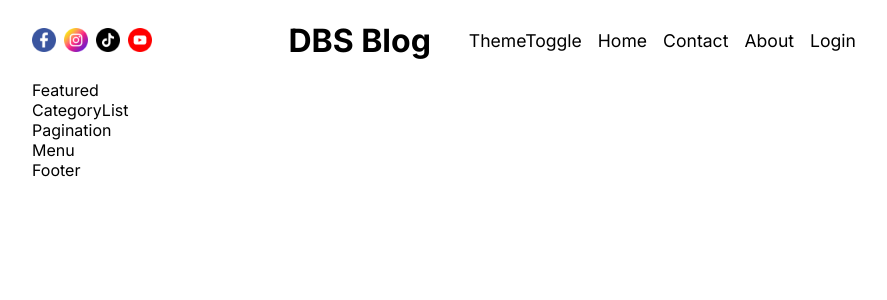
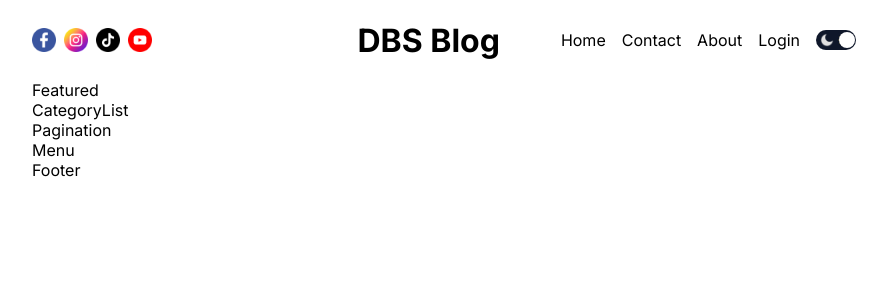
Before and after one commit to dinbandhu12/fullstack-blog-app, a Next.js app: page / in a window 1280 px wide. Shown: the top 300 px of the page, without its empty margins (196-1083 px from the left). Built offline with nearby package versions, Linux system fonts and the light colour scheme.

Commit message:
added navigation code and make it responsive

```diff
--- a/src/app/globals.css
+++ b/src/app/globals.css
@@ -19,6 +19,20 @@
 a {
     color: inherit;
     text-decoration: none;
+}
+
+.dark {
+    --bg: #1e1e1e;
+    --textColor: #ddd;
+    --softBg: #1f273a;
+    --softTextColor: #a6a6a6;
+}
+
+.light {
+    --bg:white;
+    --textColor:black;
+    --softBg: #f0f0f0;
+    --softTextColor: #626262;
 }
 
 .container {
--- a/src/app/layout.js
+++ b/src/app/layout.js
@@ -2,6 +2,8 @@
 import "./globals.css";
 import { Inter } from "next/font/google";
 import Footer from "@/components/footer/Footer";
+import { ThemeContextProvider } from "@/context/ThemeContext";
+import ThemeProvider from "@/providers/ThemeProvider";
 
 const inter = Inter({ subsets: ["latin"] });
 
@@ -14,6 +16,8 @@
   return (
     <html lang="en">
       <body className={inter.className}>
+        <ThemeContextProvider>
+          <ThemeProvider>
             <div className="container">
               <div className="wrapper">
                 <Navbar />
@@ -21,6 +25,8 @@
                 <Footer />
               </div>
             </div>
+          </ThemeProvider>
+        </ThemeContextProvider>
       </body>
     </html>
   );
--- a/src/components/authLinks/AuthLinks.jsx
+++ b/src/components/authLinks/AuthLinks.jsx
@@ -1,11 +1,36 @@
+"use client";
+
 import Link from "next/link";
 import styles from "./authLinks.module.css";
-
+import { useState } from "react";
+import ThemeToggle from "../themeToggle/ThemeToggle";
 
 const AuthLink = () => {
-  const status = "notauthenticated"
+  const [open, setOpen] = useState(false);
 
-  return <>
+  const status = "notauthenticated";
+
+  return (
+    <>
+      {status === "notauthenticated" ? (
+        <Link href="/login" className={styles.link} >Login</Link>
+      ) : (
+        <>
+          <Link href="/write" className={styles.link} >WritePost</Link>
+          <span className={styles.link}>Logout</span>
+        </>
+      )}
+      <div className={styles.burger} onClick={() => setOpen(!open)}>
+        <div className={styles.line}></div>
+        <div className={styles.line}></div>
+        <div className={styles.line}></div>
+      </div>
+      {open && (
+        <div className={styles.responsiveMenu}>
+          <Link href="/">Home</Link>
+          <Link href="/about">About</Link>
+          <Link href="/contact">Contact</Link>
+
           {status === "notauthenticated" ? (
             <Link href="/login">Login</Link>
           ) : (
@@ -14,7 +39,14 @@
               <span className={styles.link}>Logout</span>
             </>
           )}
+          <div className={styles.themeToggle}>
+            <ThemeToggle />
+          </div>
+        </div>
+
+      )}
     </>
-}
+  );
+};
 
-export default AuthLink
+export default AuthLink;
--- a/src/components/authLinks/authLinks.module.css
+++ b/src/components/authLinks/authLinks.module.css
@@ -1,3 +1,43 @@
 .link {
     cursor: pointer;
 }
+
+.burger {
+    width: 1.2rem;
+    height: 1rem;
+    display: none;
+    flex-direction: column;
+    justify-content: space-between;
+    cursor: pointer;
+}
+
+.line {
+    width: 100%;
+    height: 0.1rem;
+    background-color: var(--textColor);
+}
+
+.responsiveMenu {
+    position: absolute;
+    top: 4rem;
+    left: 0;
+    background-color: var(--bg);
+    height: calc(100vh - 6rem);
+    width: 100%;
+    display: flex;
+    flex-direction: column;
+    align-items: center;
+    justify-content: center;
+    gap: 1rem;
+    font-size: 2rem;
+}
+
+
+@media screen and (max-width: 640px) {
+    .burger {
+        display: flex;
+    }
+    .link {
+        display: none;
+    }
+}
--- a/src/components/navbar/Navbar.jsx
+++ b/src/components/navbar/Navbar.jsx
@@ -16,11 +16,11 @@
       </div>
       <div className={styles.logo}>DBS Blog</div>
       <div className={styles.links}>
-        <ThemeToggle />
         <Link href='/' className={styles.navhome}>Home</Link>
         <Link href='/' className={styles.navcontact}>Contact</Link>
         <Link href='/' className={styles.navabout}>About</Link>
         <AuthLinks />
+        <ThemeToggle />
       </div>
     </div>
   )
--- a/src/components/navbar/navbar.module.css
+++ b/src/components/navbar/navbar.module.css
@@ -20,6 +20,7 @@
 
 .links {
     display: flex;
+    align-items: center;
     gap: 1rem;
     flex: 1;
     font-size: 1.1rem;
@@ -32,3 +33,46 @@
 .navcontact:hover {
     font-weight: 800;
 } */
+
+@media screen and (max-width: 1280px) {
+    .logo {
+        font-size: 2rem;
+    }
+    .links {
+        font-size: 1rem;
+        gap: 1rem;
+    }
+}
+
+@media screen and (max-width: 1024px) {
+    .social {
+        display: none;
+    }
+    .logo {
+        text-align: left;
+    }
+}
+
+@media screen and (max-width: 768px) {
+    .logo {
+        font-size: 2rem;
+    }
+}
+
+@media screen and (max-width: 640px) {
+    .navhome {
+        display: none;
+    }
+    .navcontact {
+        display: none;
+    }
+    .navabout {
+        display: none;
+    }
+    .link {
+        display: none;
+    }
+    .links {
+        justify-content: flex-end;
+    }
+}
--- a/src/components/themeToggle/ThemeToggle.jsx
+++ b/src/components/themeToggle/ThemeToggle.jsx
@@ -1,11 +1,38 @@
+"use client";
+
+import Image from "next/image";
 import styles from "./themeToggle.module.css";
+import { useContext } from "react";
+import { ThemeContext } from "@/context/ThemeContext";
 
 const ThemeToggle = () => {
+  const { toggle, theme } = useContext(ThemeContext);
+
+  console.log(theme);
+
   return (
-    <div className={styles.container}>
-      ThemeToggle
+    <div
+    className={styles.container}
+    onClick={toggle}
+    style={
+      theme === "dark"
+        ? { backgroundColor: "#f0f0f0" }
+        : { backgroundColor: "#0f172a" }
+    }
+
+    >
+      <Image src="/moon-fill.png" alt="moon" width={14} height={14} />
+      <div
+        className={styles.togglebtn}
+        style={
+          theme === "dark"
+            ? { left: 1, background: "#0f172a" }
+            : { right: 1, background: "white" }
+        }
+      ></div>
+      <Image src="/sun.png" alt="sun" width={14} height={14} />
     </div>
-  )
-}
+  );
+};
 
-export default ThemeToggle
+export default ThemeToggle;
--- a/src/components/themeToggle/themeToggle.module.css
+++ b/src/components/themeToggle/themeToggle.module.css
@@ -0,0 +1,26 @@
+.container {
+    width: 2.5em;
+    height: 1.3rem;
+    border-radius: 50px;
+    cursor: pointer;
+    display: flex;
+    align-items: center;
+    justify-content: space-between;
+    position: relative;
+    transition: all 0.3s ease-in-out;
+    padding: 4px;
+}
+
+.togglebtn {
+    position: absolute;
+    width: 1rem;
+    height: 1rem;
+    border-radius: 50%;
+    transition: all 0.3s ease-in-out;
+}
+
+@media screen and (max-width: 640px) {
+    .container {
+        display: none;
+    }
+}
--- /dev/null
+++ b/src/context/ThemeContext.jsx
@@ -0,0 +1,35 @@
+"use client";
+
+import { createContext, useEffect, useState } from "react";
+
+export const ThemeContext = createContext();
+
+// create funciton to store theme on local storage
+const getFromLocalStorage = () => {
+    if(typeof window !== "undefined") {
+        const value = localStorage.getItem("theme");
+        return value || "light";
+    }
+};
+
+
+export const ThemeContextProvider = ({ children }) => {
+
+    const [theme, setTheme] = useState(() => {
+        return getFromLocalStorage();
+    })
+
+    const toggle = () => {
+        setTheme(theme === "light" ? "dark" : "light");
+    };
+
+    useEffect(() => {
+        localStorage.setItem("theme", theme);
+    }, [theme]);
+
+    return (
+    <ThemeContext.Provider value={{theme, toggle}}>
+        {children}
+    </ThemeContext.Provider>
+    )
+}
--- /dev/null
+++ b/src/providers/ThemeProvider.jsx
@@ -0,0 +1,19 @@
+"use client"
+
+import { ThemeContext } from "@/context/ThemeContext";
+import { useContext, useEffect, useState } from "react"
+
+const ThemeProvider = ({children}) => {
+    const {theme} = useContext(ThemeContext);
+    const [mounted, setMounted] = useState(false);
+
+    useEffect(() => {
+        setMounted(true);
+    }, [])
+
+    if(mounted) {
+        return <div className={theme}> {children} </div>
+    }
+}
+
+export default ThemeProvider
```
Also changed, not shown: public/moon-fill.png (added). Lines whose indentation alone changed are shown as unchanged.
